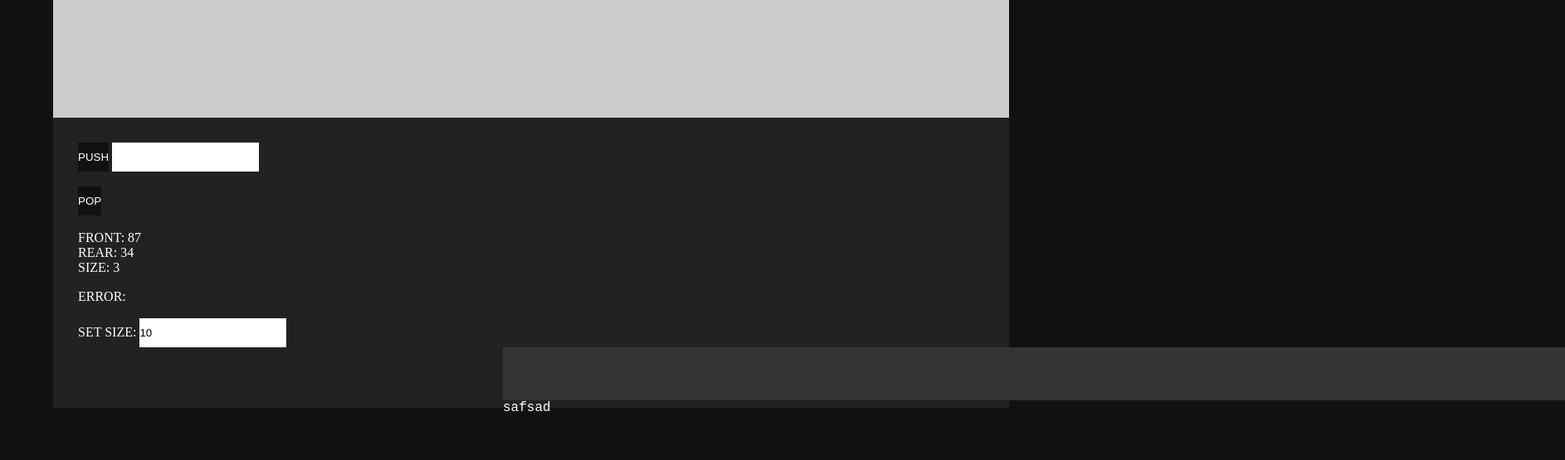
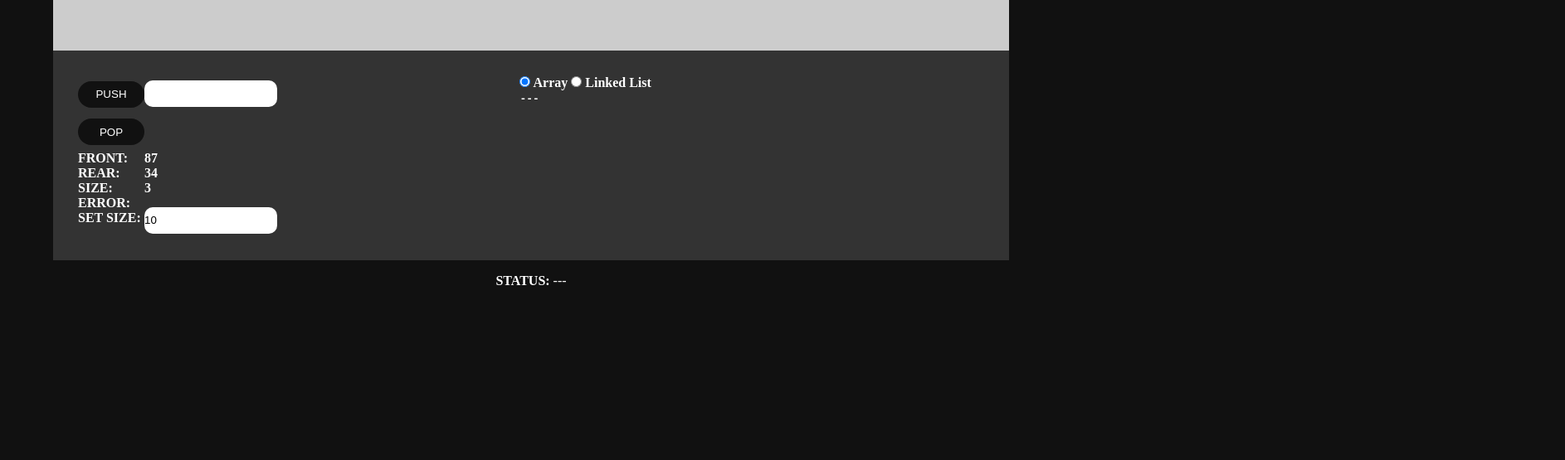
Before and after one commit to asimaries/DSA-Visualizer, a plain HTML site: page queue.html in a window 1280 px wide. Shown: the part 245-800 px from the top of the page at 83% size, 1886 px wide, since content can reach past the window. Drawn offline with Linux system fonts and the light colour scheme.

Commit message:
QUEUE Completed

```diff
--- a/queue.html
+++ b/queue.html
@@ -16,8 +16,9 @@
 	<header>
 		<h1>QUEUE</h1>
 	</header>
-	<section>
-		<ul class="canvas fade">
+	<main>
+		<div class="canvas">
+			<ul class="fade">
 				<li class="show">
 					<span class="arrow" hidden></span>
 					<span class="ele">87</span>
@@ -31,30 +32,43 @@
 					<span class="ele">34</span>
 				</li>
 			</ul>
-		<div id="control">
-			<span width="40%">
-				<button type="submit" onclick="push()">PUSH</button>
-				<input type="text" />
-				<br /><br />
-				<button type="button" onclick="pop()">POP</button>
-				<br /><br />
-				<label for="top">FRONT:</label>
-				<span id="frontval">87</span>
-				<br />
-				<label for="top">REAR:</label>
-				<span id="backval">34</span>
-				<div>
-					SIZE:
-					<span id="size">3</span>
 		</div>
-				<div>ERROR:<span id="error"></span></div>
-				<div>SET SIZE: <input type="text" /></div>
+
+		<div class="control">
+			<span class="controlchild" style="width: 7%; padding-right:0;">
+				<button type="submit" onclick="push()">PUSH</button><br>
+				<button type="button" onclick="pop()">POP</button><br>
+				<label for="top">FRONT:</label><br>
+				<label for="top">REAR: </label><br>
+				<span>SIZE:</span><br>
+				<span>ERROR: </span><br>
+				<span>SET SIZE: </span>
 			</span>
-			<code>
-					safsad
-				</code>
+			<span style="padding:2em;  padding-left:0">
+				<input type="text" style="margin-bottom: 4em;" /><br>
+				<span id="frontval">87</span><br>
+				<span id="backval">34</span><br>
+				<span id="size">3</span><br>
+				<span id="error"></span>
+				<input type="text" style="margin-top: 1em;" />
+			</span>
+			<span class="controlchild " style="margin-left: 20%;">
+				<label for="array">
+					<input type="radio" name="queuetype" id="array" checked="checked">
+					Array
+				</label>
+				<label for="linkedlist">
+					<input type="radio" name="queuetype" id="linkedlist">
+					Linked List
+				</label><br>
+				<code>---</code>
+			</span>
 		</div>
-	</section>
+	</main>
+	<footer>
+		<h4>STATUS:&nbsp;</h4>
+		<span id="caption">---</span>
+	</footer>
 
 	<script src="script/queue.js"></script>
 </body>
--- a/script/queue.js
+++ b/script/queue.js
@@ -1,7 +1,61 @@
-const ul = document.getElementsByClassName("canvas")[0];
+const ul = document.getElementsByTagName("ul")[0];
 const fele = document.getElementById("frontval");
 const bele = document.getElementById("backval");
 const inp = document.getElementsByTagName("input");
+const queuetype = document.getElementsByName('queuetype');
+const code = document.getElementsByTagName('code')[0];
+const caption = document.getElementById('caption');
+
+let codesstr = {
+	"0": `void enque(Type value=(<span id="value"></span>)) {
+<br>		// <i>cap</i> is capacity of <i>QUEUE</i>
+<br>        if (size == cap) {
+<br>            return;
+<br>        }
+<br>        else {
+<br>        arr[(((front + size++ - 1) % cap) + 1) % cap] = x;
+<br>        }
+<br>    }`,
+	"1": `void deque() {
+<br>		// <i>cap</i> is capacity of <i>QUEUE</i>
+<br>		if (size == 0) {
+<br>			return;
+<br>        }
+<br>        else {
+<br>            front = (front + 1) % cap;
+<br>            size--;
+<br>        }
+<br>    }`,
+	"2": `void enque(Type value=(<span id="value"></span>)){
+<br>        Node *new_node = new Node(value);
+<br>        if (head == NULL)
+<br>        {
+<br>            // Node* new_node = new Node(x);
+<br>            head = new_node;
+<br>            tail = new_node;
+<br>        }
+<br>        else
+<br>        {
+<br>            tail->next = new_node;
+<br>            tail = new_node;
+<br>        }
+<br>        size++;
+<br>    }`,
+	"3": `void deque()
+<br>    {
+<br>        if (head == NULL)
+<br>        {
+<br>            return;
+<br>        }
+<br>        else
+<br>        {
+<br>            Node *temp = head;
+<br>            head = head->next;
+<br>            delete temp;
+<br>            size--;
+<br>        }
+<br>    }`
+}
 let size = 3, usersize = 10;
 let element = `<span class="arrow"></span>
 			<span class="ele"></span>`;
@@ -29,10 +83,23 @@ function push() {
 			);
 		return;
 	}
+
+	const val = inp[0].value;
+	if (val == "") {
+		alert("Please enter a value")
+		caption.innerText = "Please enter a value"
+		return;
+	}
+
 	document.getElementById("error").textContent = "";
-	const val = inp[0].value;
+	if (queuetype[0].checked) {
+		code.innerHTML = codesstr[0]
+	} else {
+		code.innerHTML = codesstr[2]
+	}
+	caption.innerHTML = `<i>${val}</i> is Enqueued`
+	document.getElementById("value").innerText = val;
 	inp[0].value = "";
-	console.log(val);
 	const li = document.createElement("li");
 	li.innerHTML = element;
 	li.lastElementChild.textContent = val;
@@ -45,6 +112,7 @@ function push() {
 	size += 1;
 	setSIZE();
 }
+
 function pop() {
 	if (size === 0) {
 		document.getElementById("error").appendChild(
@@ -52,6 +120,13 @@ function pop() {
 		);
 		return;
 	}
+	if (queuetype[0].checked) {
+		code.innerHTML = codesstr[1]
+	} else {
+		code.innerHTML = codesstr[3]
+	}
+	const val = document.getElementsByClassName("ele")[0].innerText;
+	caption.innerHTML = `<i>${val}</i> is Dequeued`
 	document.getElementById("error").textContent = "";
 	ul.firstElementChild.classList.remove("show");
 	setTimeout(() => {
--- a/style/queue.css
+++ b/style/queue.css
@@ -1,7 +1,6 @@
 * {
     margin: 0;
     padding: 0;
-    box-sizing: border-box;
     color: white;
     border: none;
 }
@@ -17,30 +16,33 @@ header {
 .canvas {
     padding: 3%;
     margin: auto;
-    height: 350px;
+    height: 200px;
     background-color: #ccc;
     display: flex;
     align-items: center;
-    /* justify-content: space-between  ; */
 }
 
-section {
+ul {
+    display: flex;
+}
+
+main {
     width: 90%;
     margin: auto;
 }
 
-#control {
-    padding: 30px;
-    height: 350px;
-    background-color: #222;
+.control {
+    background-color: #333;
+    height: fit-content;
+    display: flex;
+    font-weight: bold;
 }
 
-code {
-    background-color: #333;
-    margin-left: 40%;
-    width: 40%;
-    height: 350px;
+.controlchild {
+    width: 50%;
+    padding: 30px;
 }
+
 
 .ele {
     padding: 5px;
@@ -54,24 +56,27 @@ code {
     outline-style: solid;
     border-radius: 15px;
     min-width: fit-content;
-    height: 50px;
     list-style: none;
     position: relative;
 }
 
-#control * {
-    height: 35px;
-}
 
 button {
     background-color: #111;
+    border-radius: 10rem;
+    height: 2rem;
+    width: 5rem;
+    margin: .5em 0em;
 }
 
-input {
+input[type=text] {
     background-color: white;
     color: black;
+    border-radius: 10px;
+    height: 2rem;
+    width: 10rem;
+    margin-top: .3em;
 }
-
 .arrow {
     width: 30px;
     height: 5px;
@@ -131,9 +136,12 @@ li.show {
     opacity: 1;
 }
 
-code {
-    position: absolute;
-    padding-top: 5%;
-    width: 100%;
-    font-size: 16px;
+
+footer{
+    margin: auto;
+    width: 90%;
+    height: 50px;
+    display: flex;
+    align-items: center;
+    justify-content: center;
 }
--- a/style/style.css
+++ b/style/style.css
@@ -50,3 +50,6 @@ img{
 footer {
     text-align: center;
 }
+p{
+    font-weight: bold;
+}
```
Also changed, not shown: index.html (+1 -1 lines). Lines whose indentation alone changed are shown as unchanged.
